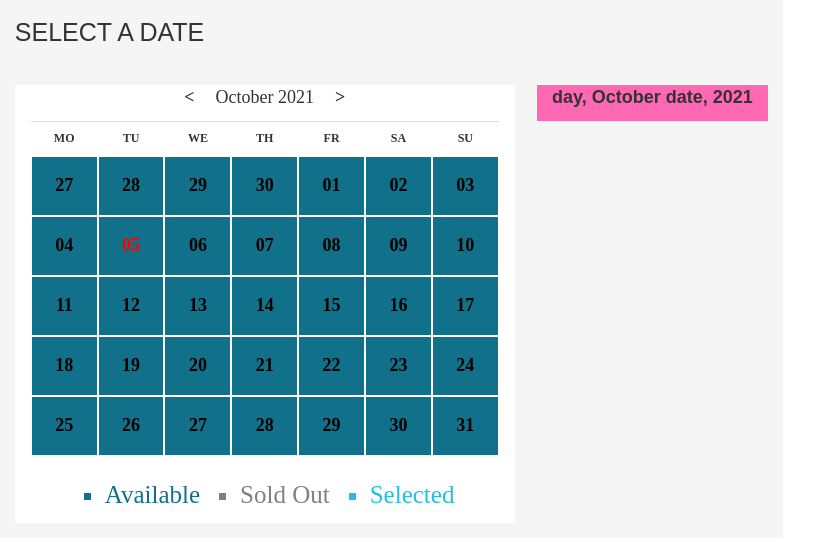
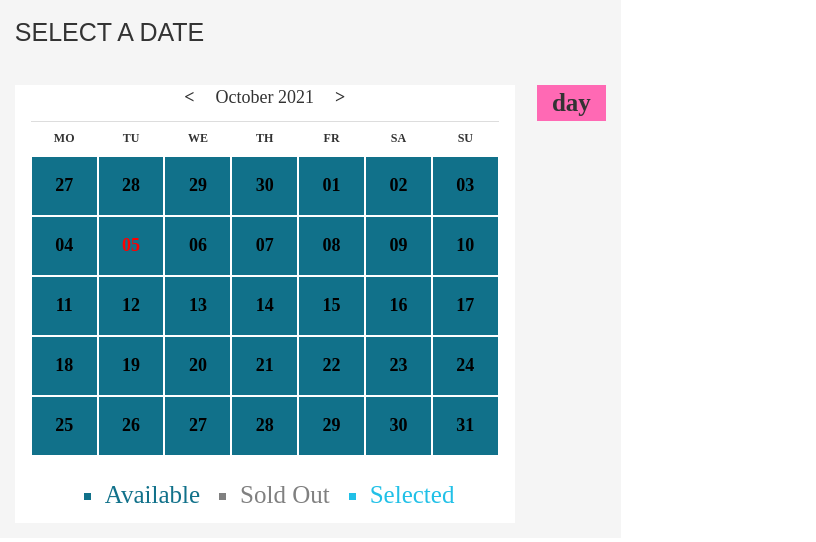
Before and after one commit to YoonShweZin/harrypotterexperience, a Flask app: page / in a window 1280 px wide. Shown: the top 542 px of the page, without its empty margins (0-816 px from the left). Run offline with Flask 2, Linux system fonts and the light colour scheme; some libraries are stand-ins or nearby versions.

Commit message:
Add date for right side div

```diff
--- a/static/index.css
+++ b/static/index.css
@@ -101,9 +101,9 @@ li{
     margin-left: 3ex;
 }
 
-#a{
-    font-size: 18px;
-    font-family: sans-serif;
+#day-date{
+    font-size: 25px;
+    font-family:'Times New Roman', Times, serif;
     text-align: left;
     font-weight: bold;
 }
--- a/static/index.js
+++ b/static/index.js
@@ -55,7 +55,8 @@ function fillCalendarWithMonth(year,month)
                            div.innerHTML = JSON.stringify(r);       //convert js object into JSON file
                            document.getElementById('day').append(div);
                        })
-                    document.getElementById('te').innerText = day.whn.split('-')[2];
+                    //for right div time available and select
+                    document.getElementById('day-date').innerHTML = `${new Date(day.whn).toUTCString().slice(0,16)}`;
                 }
 
                 tr.append(td);                                       //add cells(td) into rows(tr)
@@ -63,11 +64,6 @@ function fillCalendarWithMonth(year,month)
             }
             document.getElementById('plan').append(tr);             //add all the rows into div called plan
         }
-            //for right div time available and select
-
-            document.getElementById('mn').innerText = r['month-name'];
-            document.getElementById('yn').innerText = r['month-year'];
-
     })
 }
 
--- a/templates/index.html
+++ b/templates/index.html
@@ -35,12 +35,7 @@
                 <!-- available and select times -->
                 <div id="asdiv" class="col-sm-4">
 
-                    <p id='a'>
-                        <span id="da"> day, </span>
-                        <span id="mn"> month </span>
-                        <span id="te"> date, </span>
-                        <span id="yn"> year </span>
-                    </p>
+                    <span id="day-date"> day </span>     <!--for date eg. Tue, 19 Oct 2021 -->
 
                 </div>      <!--asdiv div -->
             </div>          <!-- calender div -->
```
